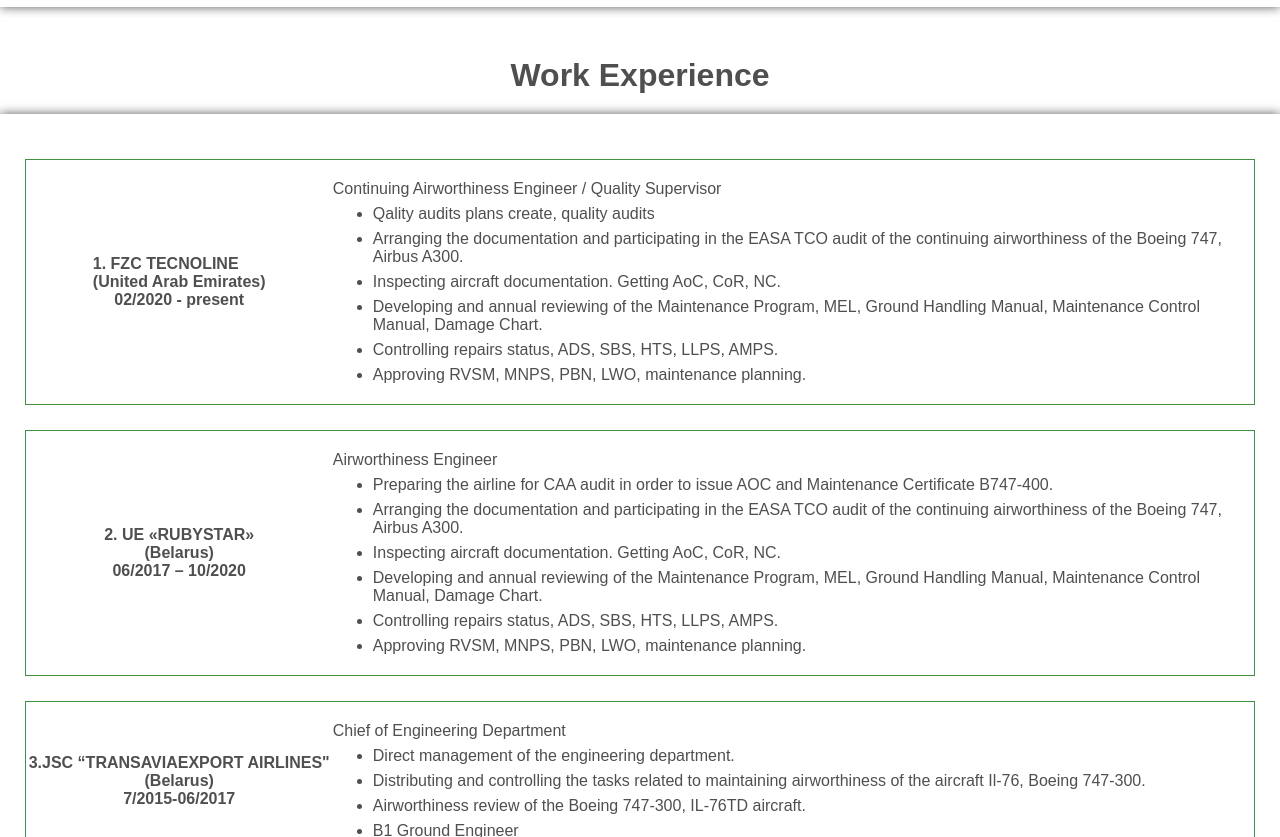
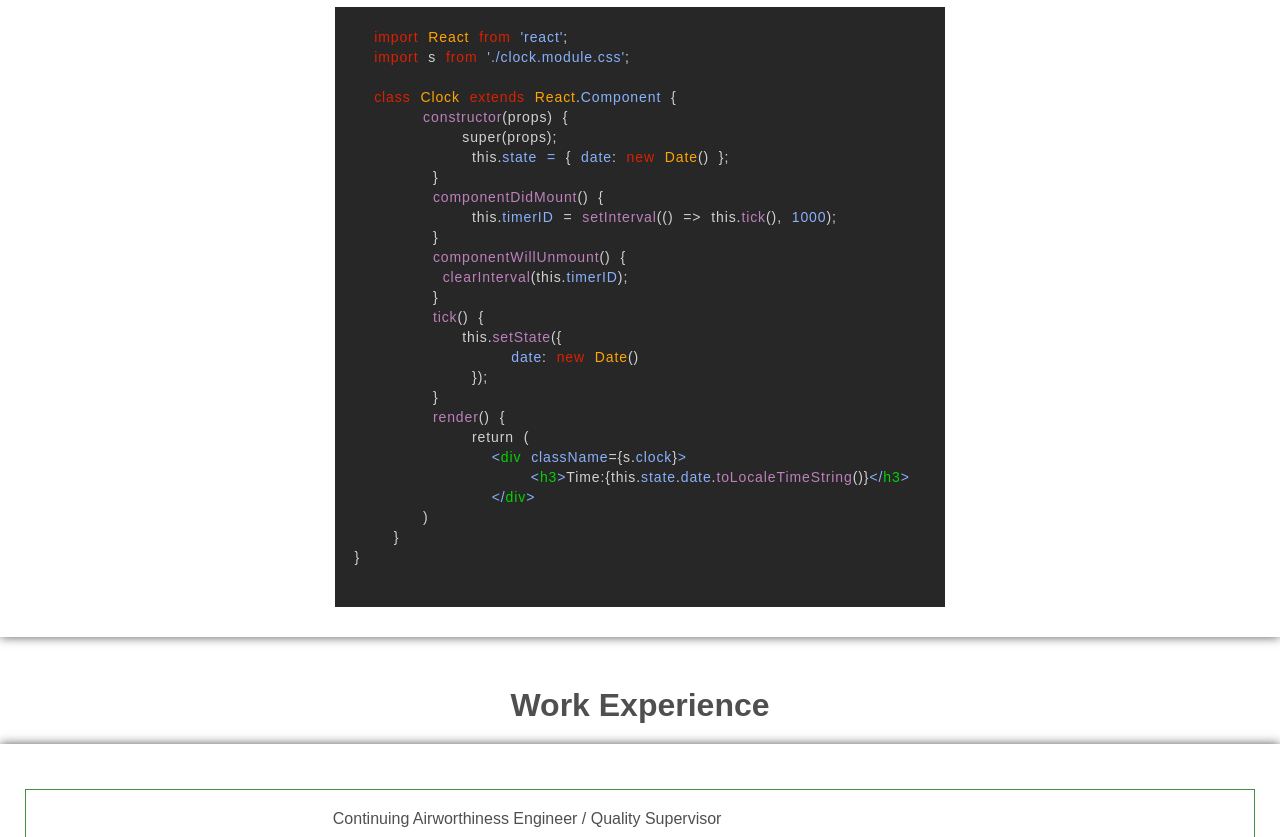
Before and after one commit to Vladimir-Kozinsky/rsschool-cv-RS2022-stage-0, a plain HTML site: page index.html in a window 1280 px wide. Shown: the part 1733-2570 px from the top of the page. Drawn offline with Linux system fonts and the light colour scheme.

Commit message:
feat: add code example

```diff
--- a/index.html
+++ b/index.html
@@ -137,7 +137,43 @@
                     </div>
 
                 </div>
+                <div class="code-example">
+                    <pre>
+                    <code>
+    <span class="text-color-red" >import</span> <span class="text-color-orange">React</span> <span class="text-color-red">from</span> <span class="text-color-blue">'react'</span>;
+    <span class="text-color-red" >import</span> s <span class="text-color-red">from</span> <span class="text-color-blue">'./clock.module.css'</span>;
+
+    <span class="text-color-red" >class</span> <span class="text-color-orange">Clock</span> <span class="text-color-red">extends</span> <span class="text-color-orange">React</span>.<span class="text-color-blue">Component</span> {
+         <span class="text-color-purpure">constructor</span>(props) {
+             super(props);
+              this.<span class="text-color-blue">state =</span> { <span class="text-color-blue">date</span>: <span class="text-color-red">new</span> <span class="text-color-orange">Date</span>() };
+          }
+          <span class="text-color-purpure">componentDidMount</span>() {
+              this.<span class="text-color-blue">timerID</span> = <span class="text-color-purpure">setInterval</span>(() => this.<span class="text-color-purpure">tick</span>(), <span class="text-color-blue">1000</span>);
+          }
+          <span class="text-color-purpure">componentWillUnmount</span>() {
+           <span class="text-color-purpure">clearInterval</span>(this.<span class="text-color-blue">timerID</span>);
+          }
+          <span class="text-color-purpure">tick</span>() {
+             this.<span class="text-color-purpure">setState</span>({
+                  <span class="text-color-blue">date</span>: <span class="text-color-red">new</span> <span class="text-color-orange">Date</span>()
+              });
+          }
+          <span class="text-color-purpure">render</span>() {
+              return (
+                <span class="text-color-blue">&lt</span><span class="text-color-green">div</span> <span class="text-color-blue">className</span>={s.<span class="text-color-blue">clock</span>}<span class="text-color-blue">></span>
+                    <span class="text-color-blue">&lt</span><span class="text-color-green">h3</span><span class="text-color-blue">&gt</span>Time:{this.<span class="text-color-blue">state</span>.<span class="text-color-blue">date</span>.<span class="text-color-purpure">toLocaleTimeString</span>()}<span class="text-color-blue">&lt/</span><span class="text-color-green">h3</span><span class="text-color-blue">&gt</span>
+                <span class="text-color-blue">&lt/</span><span class="text-color-green">div</span><span class="text-color-blue">&gt</span>
+         )
+      }
+  }
+                    </code>
+                </pre>
+
+
+                </div>
             </div>
+
         </section>
         <section class="section">
             <h2 id="experience">Work Experience</h2>
--- a/style.css
+++ b/style.css
@@ -206,6 +206,7 @@
      padding-top: 20px;
      box-shadow: 0 0 10px rgb(88, 88, 88);
      width: 100%;
+     padding-bottom: 30px;
  }
 
  .portfolio-container h2 {
@@ -236,6 +237,36 @@
 
  .portfolioItem-img:hover {
      opacity: 0.7;
+ }
+.code-example pre {
+     width: 610px;
+     background: rgb(39, 39, 39);
+     color: rgb(211, 210, 210);
+     word-spacing: 5px;
+     letter-spacing: 0.9px;
+     font-family: 'PT Sans', sans-serif;
+     font-style: normal;
+     font-weight: 400;
+     line-height: 20px;
+     margin: 0 auto;
+     font-size: 14px;
+ }
+ .code-example {
+ }
+ .text-color-red {
+     color: rgb(219, 33, 0);
+ }
+ .text-color-blue {
+     color: rgb(137, 177, 252);
+ }
+ .text-color-orange {
+     color: orange;
+ }
+ .text-color-purpure {
+     color: rgb(189, 129, 189);
+ }
+ .text-color-green {
+     color: rgb(3, 211, 3);
  }
 
 
```
